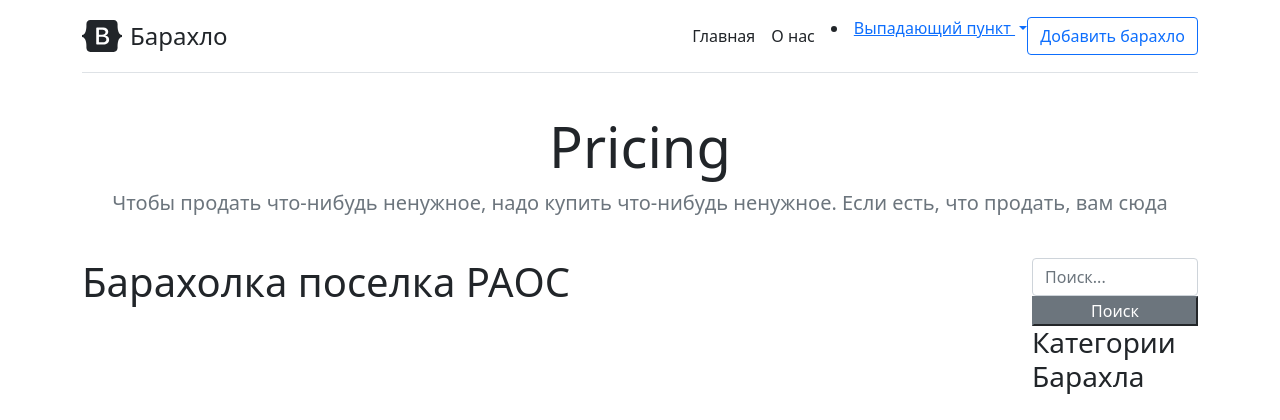
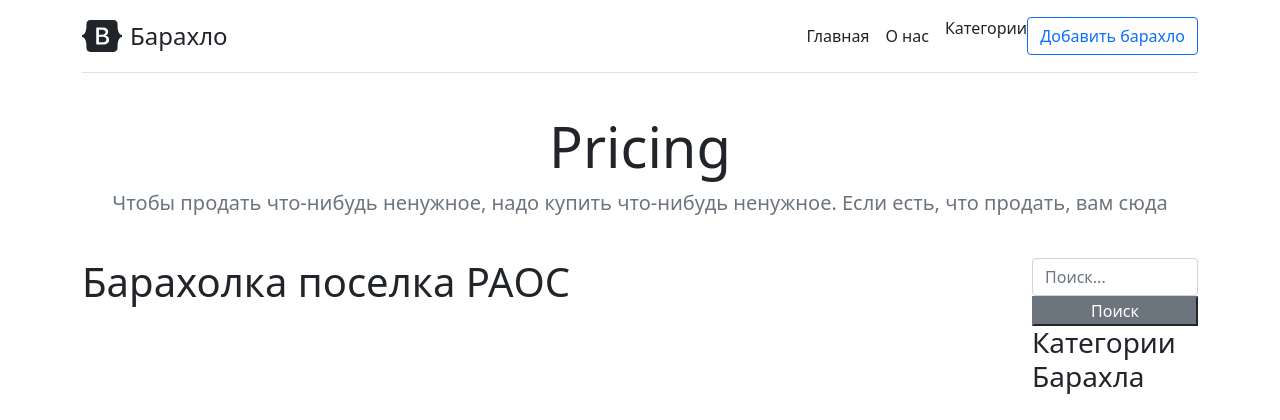
Before and after one commit to kyavichus/FlaskGuni, a Flask app: page /about in a window 1280 px wide. Shown: the top 420 px of the page. Run offline with Flask 3, Linux system fonts and the light colour scheme; parts of the project's set-up code (start-up, migrations or seed data) failed here and were passed over.

Commit message:
Update base.html
dropdown2

```diff
--- a/templates/base.html
+++ b/templates/base.html
@@ -27,18 +27,13 @@
         <a class="me-3 py-2 text-dark text-decoration-none" href="/">Главная</a>
         <a class="me-3 py-2 text-dark text-decoration-none" href="/about">О нас</a>
 
-<li class="dropdown">
-          <a href="#" class="dropdown-toggle" data-toggle="dropdown">Выпадающий пункт <span class="caret"></span></a>
-          <ul class="dropdown-menu" role="menu">
+
+<ul class="nav nav-list">
+  <li class="nav-header">Категории</li>
             {% for ctry in for_sidebar %}
-            <li><a href="{{ url_for('categories', slug=ctry.slug) }}" >{{ ctry.name }}</a></li>
+            <li><a href="{{ url_for('categories', slug=ctry.slug) }}" class="me-3 py-2 text-dark text-decoration-none" >{{ ctry.name }}</a></li>
             {% endfor %}
-            <li><a href="#">Еще подпункт</a></li>
-            <li><a href="#">Еще что-то</a></li>
-            <li class="divider"></li>
-            <li><a href="#">И еще</a></li>
-          </ul>
-        </li>
+</ul>
 
       </nav>
         <a class="btn btn-outline-primary" href="/create">Добавить барахло</a>
```
